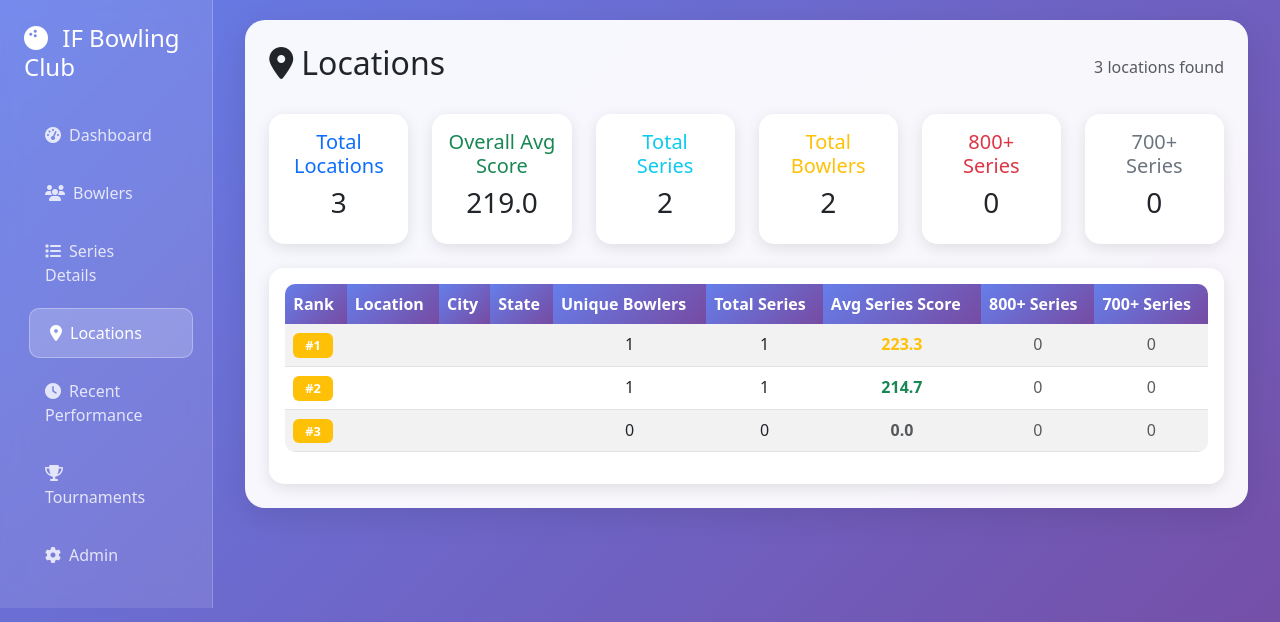
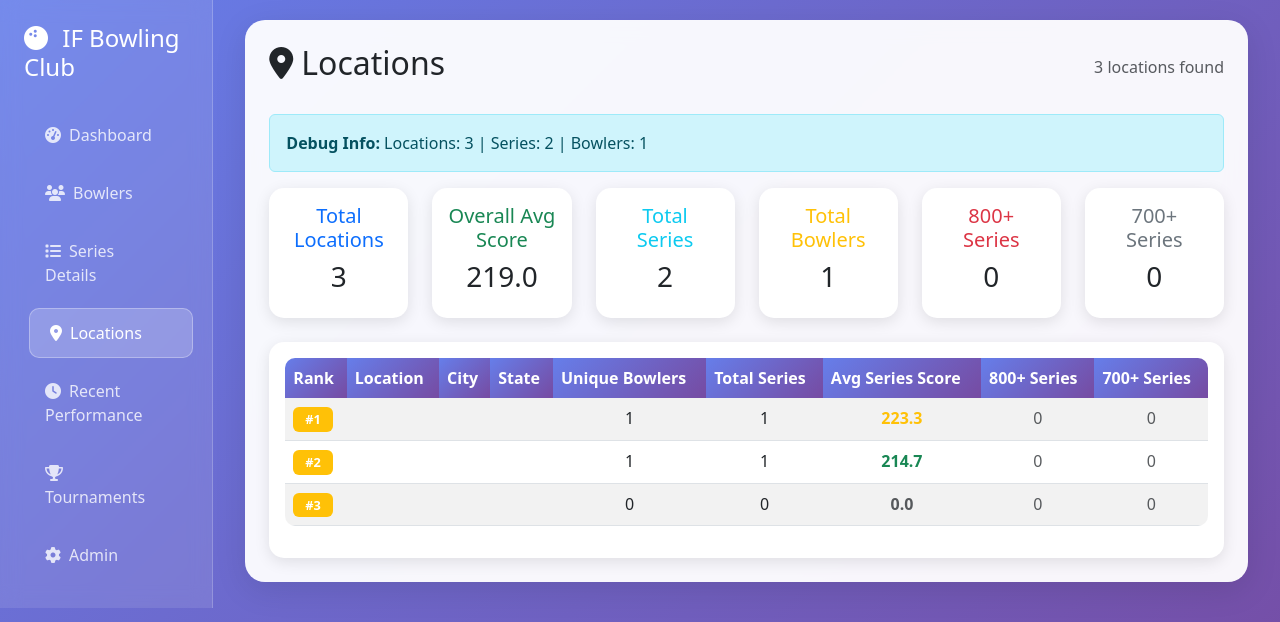
Before and after one commit to itopsa/if-lab, a PHP site: page /index.php?page=locations in a window 1280 px wide. Shown: the top 622 px of the page. Run offline with PHP 8.4, Linux system fonts and the light colour scheme; data comes from the database, SQL or seed files in the repository; data that the repository does not hold is empty; some libraries are stand-ins or nearby versions.

Commit message:
update admin page

```diff
--- a/web/pages/locations.php
+++ b/web/pages/locations.php
@@ -4,25 +4,45 @@ require_once 'config.php';
 try {
     $pdo = getDBConnection();
 
-    // Get location statistics using location_statistics view
+    // Get basic location information with optional statistics
     $locations_query = "
-        SELECT * FROM location_statistics
-        ORDER BY avg_series_score DESC
+        SELECT
+            l.location_id,
+            l.name AS location_name,
+            l.city,
+            l.state,
+            COUNT(DISTINCT gs.bowler_id) AS unique_bowlers,
+            COUNT(gs.series_id) AS total_series,
+            AVG(gs.average_score) AS avg_series_score,
+            MAX(gs.total_score) AS highest_series,
+            MIN(gs.total_score) AS lowest_series,
+            COUNT(CASE WHEN gs.total_score >= 700 THEN 1 END) AS series_700_plus,
+            COUNT(CASE WHEN gs.total_score >= 800 THEN 1 END) AS series_800_plus
+        FROM locations l
+        LEFT JOIN game_series gs ON l.location_id = gs.location_id
+        GROUP BY l.location_id, l.name, l.city, l.state
+        ORDER BY total_series DESC, avg_series_score DESC
     ";
     $locations = $pdo->query($locations_query)->fetchAll();
 
     // Calculate overall statistics
     $stats_query = "
         SELECT
-            COUNT(*) as total_locations,
-            AVG(avg_series_score) as overall_avg_score,
-            SUM(total_series) as total_series,
-            SUM(unique_bowlers) as total_bowlers,
-            SUM(series_800_plus) as total_800_plus,
-            SUM(series_700_plus) as total_700_plus
-        FROM location_statistics
+            COUNT(DISTINCT l.location_id) as total_locations,
+            AVG(gs.average_score) as overall_avg_score,
+            COUNT(gs.series_id) as total_series,
+            COUNT(DISTINCT gs.bowler_id) as total_bowlers,
+            COUNT(CASE WHEN gs.total_score >= 800 THEN 1 END) as total_800_plus,
+            COUNT(CASE WHEN gs.total_score >= 700 THEN 1 END) as total_700_plus
+        FROM locations l
+        LEFT JOIN game_series gs ON l.location_id = gs.location_id
     ";
     $stats = $pdo->query($stats_query)->fetch();
+
+    // Debug: Check if there's any data
+    $debug_locations = $pdo->query("SELECT COUNT(*) as count FROM locations")->fetch();
+    $debug_series = $pdo->query("SELECT COUNT(*) as count FROM game_series")->fetch();
+    $debug_bowlers = $pdo->query("SELECT COUNT(*) as count FROM bowlers")->fetch();
 
 } catch(PDOException $e) {
     $error = "Error: " . $e->getMessage();
@@ -37,6 +57,13 @@ try {
 <?php if (isset($error)): ?>
     <div class="alert alert-danger"><?php echo $error; ?></div>
 <?php else: ?>
+    <!-- Debug Information -->
+    <div class="alert alert-info">
+        <strong>Debug Info:</strong>
+        Locations: <?php echo $debug_locations['count']; ?> |
+        Series: <?php echo $debug_series['count']; ?> |
+        Bowlers: <?php echo $debug_bowlers['count']; ?>
+    </div>
     <!-- Statistics Cards -->
     <div class="row mb-4">
         <div class="col-md-2">
```
